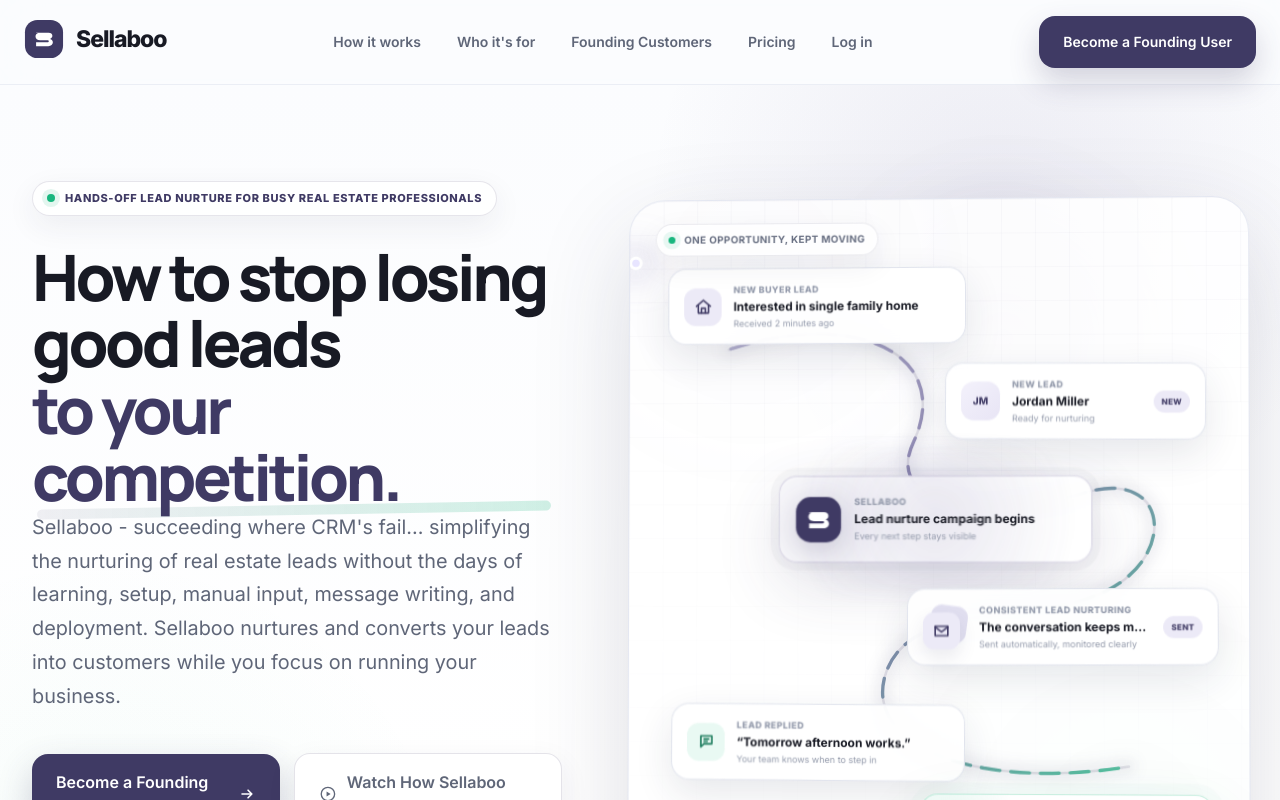
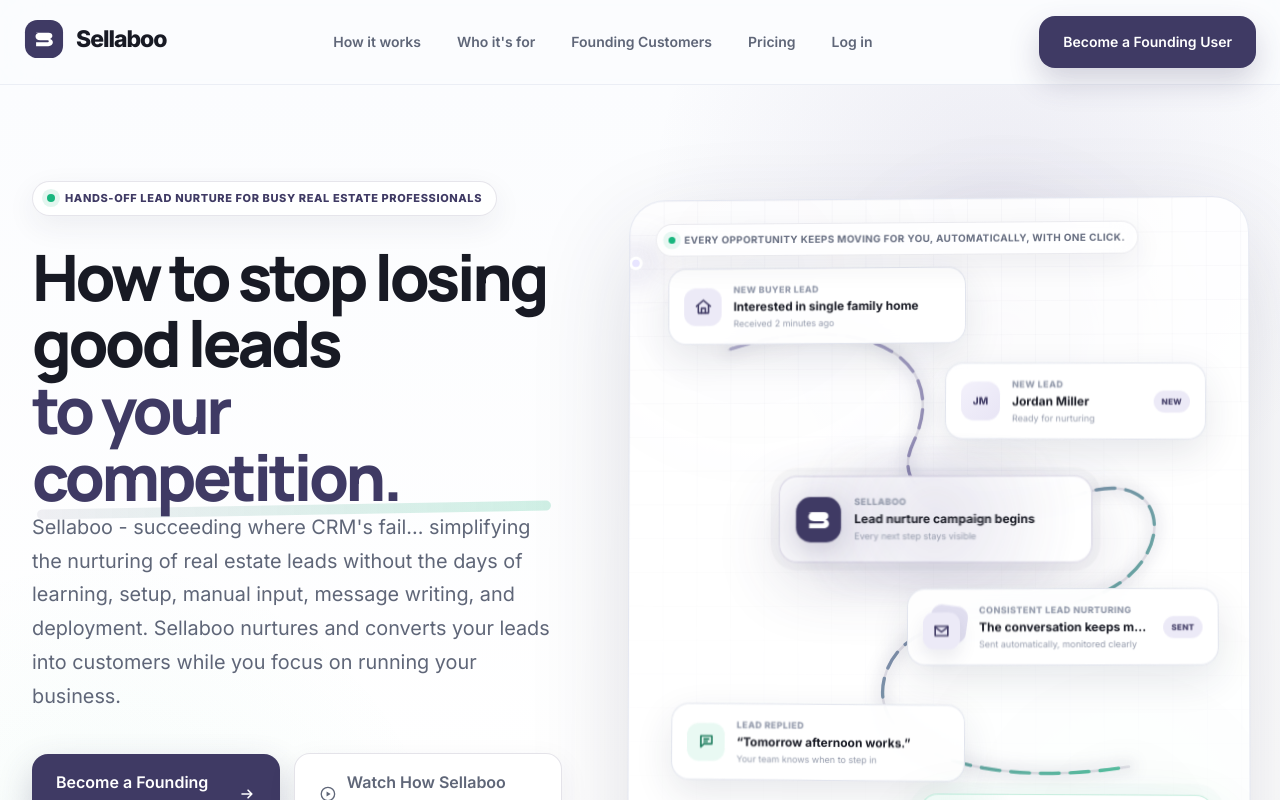
Before and after one commit to Sellaboo-dev/sellaboo-marketing, a Next.js app: page / in a window 1280 px wide. Shown: the top 800 px of the page. Built offline with nearby package versions, Linux system fonts and the light colour scheme.

Commit message:
changed text in the Opporunity Path graphic.

```diff
--- a/components/hero/OpportunityPath.tsx
+++ b/components/hero/OpportunityPath.tsx
@@ -59,7 +59,7 @@
       <div className={styles.frame}>
         <div className={styles.label}>
           <span className={styles.liveDot} aria-hidden="true" />
-          One opportunity, kept moving
+          Every opportunity keeps moving for you, automatically, with one click.
         </div>
 
         <svg
```
